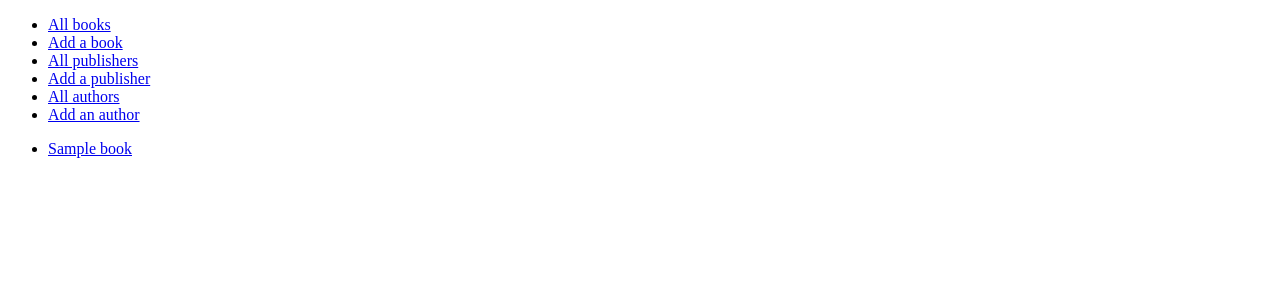
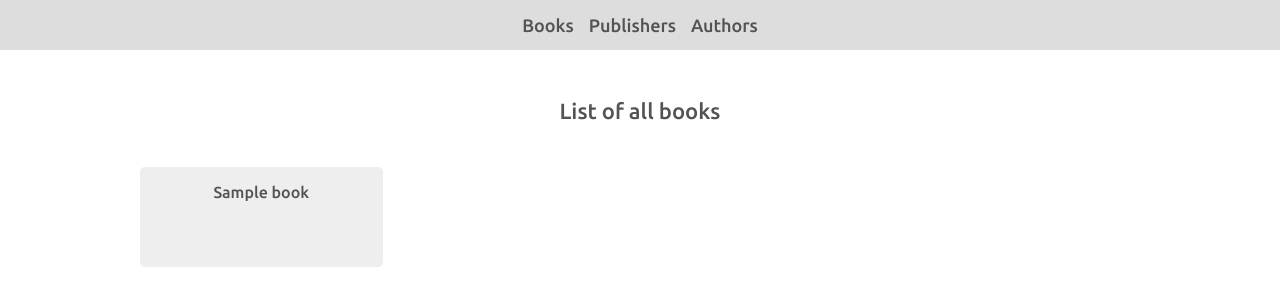
Before and after one commit to liligga/django-books, a Django app: page / in a window 1280 px wide. Shown: the top 306 px of the page. Run offline with Django 4.2, Linux system fonts and the light colour scheme; tables that the repository leaves empty hold one stand-in row (values such as "Sample post").

Commit message:
Added some stylings

```diff
--- a/bookkeeper/models.py
+++ b/bookkeeper/models.py
@@ -37,4 +37,4 @@ class Book(models.Model):
         return self.title
 
     def __repr__(self) -> str:
-        return self.name
+        return self.title
--- a/bookkeeper/views.py
+++ b/bookkeeper/views.py
@@ -106,7 +106,7 @@ def edit_publisher(request: HttpRequest, publisher_id: int):
     context = {
         'obj': obj,
         'form': form,
-        'page_title': 'Edit a publisher',
+        'page_title': 'Edit a publisher agency',
         'edit_url': 'edit_publisher'
     }
     return render(request, 'books/edit_book.html', context)
@@ -142,7 +142,7 @@ def create_author(request: HttpRequest):
             return redirect('author_detail', author_id=obj.pk)
     context = {
         'form': form,
-        'page_title': 'Create a author',
+        'page_title': 'Create an author',
         'create_url': 'create_author'
     }
     return render(request, 'books/create_book.html', context)
@@ -159,7 +159,7 @@ def edit_author(request: HttpRequest, author_id: int):
     context = {
         'obj': obj,
         'form': form,
-        'page_title': 'Edit a author',
+        'page_title': 'Edit an author',
         'edit_url': 'edit_author'
     }
     return render(request, 'books/edit_book.html', context)
--- a/core/settings.py
+++ b/core/settings.py
@@ -117,7 +117,12 @@ USE_TZ = True
 # https://docs.djangoproject.com/en/4.1/howto/static-files/
 
 STATIC_URL = 'static/'
+# Add these new lines
+STATICFILES_DIRS = (
+    BASE_DIR/'static',
+)
 
+STATIC_ROOT = BASE_DIR/'staticfiles'
 # Default primary key field type
 # https://docs.djangoproject.com/en/4.1/ref/settings/#default-auto-field
 
--- /dev/null
+++ b/static/css/styles.css
@@ -0,0 +1,123 @@
+* {
+    margin: 0;
+    padding: 0;
+    box-sizing: border-box;
+}
+
+body {
+    color: rgb(83, 83, 83);
+    font-weight: 500;
+    font-family: 'Ubuntu', sans-serif;
+}
+
+ul {
+    list-style: none;
+}
+
+a {
+    color: inherit;
+    text-decoration: none;
+}
+
+nav {
+    width: 100%;
+    height: 50px;
+    background-color: #ddd;
+    font-size: 18px;
+    display: grid;
+    place-items: center;
+}
+
+nav ul {
+    display: flex;
+    gap: 15px;
+    justify-content: center;
+    text-transform: capitalize;
+}
+
+nav ul.mainmenu>li {
+    cursor: pointer;
+    height: inherit;
+}
+
+nav ul.mainmenu>li:hover .submenu {
+    display: flex;
+    flex-direction: column;
+    position: absolute;
+    top: 35px;
+    padding: 15px;
+    background-color: #111;
+    color: #fff;
+    border-radius: 5px;
+}
+
+nav ul.submenu {
+    display: none;
+}
+
+button.form-button {
+    border: none;
+    border-radius: 3px;
+    padding: 5px 10px;
+    background-color: skyblue;
+    font-weight: 700;
+    font-family: 'Ubuntu', sans-serif;
+}
+
+.container {
+    width: clamp(400px, 90%, 1000px);
+    margin-inline: auto;
+    display: grid;
+    grid-template-columns: repeat(4, 1fr);
+    gap: 10px;
+    margin-top: 3em;
+}
+
+.center-form {
+    display: grid;
+    gap: 10px;
+    grid-column: 2/4;
+    grid-template-columns: 1fr 1fr; /* fallback for subgrid */
+    grid-template-columns: subgrid;
+}
+
+.center-form label {
+    grid-column: 1/2;
+    justify-self: end;
+}
+
+.center-form :is(input, textarea, button.form-button) {
+    grid-column: 2/3;
+    justify-self: start;
+}
+
+.title {
+    grid-column: 1/5;
+    text-align: center;
+    margin-bottom: 1.5em;
+    font-size: 22px;
+}
+
+.item-list {
+    grid-column: 1/-1;
+    display: grid;
+    gap: 10px;
+    grid-template-columns: repeat(4, 1fr);
+}
+
+.item {
+    border: none;
+    border-radius: 5px;
+    background-color: #eee  ;
+    text-align: center;
+    display: flex;
+    justify-content: center;
+    padding: 1em;
+    min-height: 100px;
+}
+
+.not-found {
+    grid-column: 1/5;
+    font-size: 22px;
+    text-align: center;
+}
--- a/templates/books/book_list.html
+++ b/templates/books/book_list.html
@@ -2,17 +2,24 @@
 
 {% block title %} {{page_title}} {% endblock title %}
 {% block content %}
-    <ul>
+    <div class="title">
+        {{page_title}}
+    </div>
+    <div class="item-list">
         {% for obj in objects %}
-            <li>
-                <a href="{% url detail_url obj.id %}">
+            <a href="{% url detail_url obj.id %}">
+                <div class="item">
                     {% if obj.title %}
                         {{obj.title}}
                     {% else %}
                         {{obj.name}}
                     {% endif %}
-                </a>
-            </li>
+                </div>
+            </a>
+        {% empty %}
+            <div class="not-found">
+                Nothing Found
+            </div>
         {% endfor %}
-    </ul>
+    </div>
 {% endblock content %}
--- a/templates/index.html
+++ b/templates/index.html
@@ -1,3 +1,4 @@
+{% load static %}
 <!DOCTYPE html>
 <html lang="en">
 <head>
@@ -5,10 +6,18 @@
     <meta http-equiv="X-UA-Compatible" content="IE=edge">
     <meta name="viewport" content="width=device-width, initial-scale=1.0">
     <title>{% block title %}{% endblock title %}</title>
+    <link rel="preconnect" href="https://fonts.googleapis.com">
+    <link rel="preconnect" href="https://fonts.gstatic.com" crossorigin>
+    <link href="https://fonts.googleapis.com/css2?family=Ubuntu:wght@500;700&display=swap" rel="stylesheet">
+
+    <!-- my styles -->
+    <link rel="stylesheet" href="{% static 'css/styles.css' %}">
 </head>
 <body>
     {% include 'navbar.html' %}
-    {% block content %}{% endblock content %}
+    <div class="container">
+        {% block content %}{% endblock content %}
+    </div>
     {% block scripts %}{% endblock scripts %}
 </body>
 </html>
--- a/templates/navbar.html
+++ b/templates/navbar.html
@@ -1,10 +1,31 @@
 <nav>
-    <ul>
-        <li><a href="{% url 'book_list' %}">All books</a></li>
+    <ul class="mainmenu">
+        <!-- <li><a href="{% url 'book_list' %}">All books</a></li>
         <li><a href="{% url 'create_book' %}">Add a book</a></li>
         <li><a href="{% url 'publisher_list' %}">All publishers</a></li>
         <li><a href="{% url 'create_publisher' %}">Add a publisher</a></li>
         <li><a href="{% url 'author_list' %}">All authors</a></li>
-        <li><a href="{% url 'create_author' %}">Add an author</a></li>
+        <li><a href="{% url 'create_author' %}">Add an author</a></li> -->
+        <li>
+            <a>Books</a>
+            <ul class="submenu">
+                <li><a href="{% url 'book_list' %}">All</a></li>
+                <li><a href="{% url 'create_book' %}">Create</a></li>
+            </ul>
+        </li>
+        <li>
+            <a>Publishers</a>
+            <ul class="submenu">
+                <li><a href="{% url 'publisher_list' %}">All</a></li>
+                <li><a href="{% url 'create_publisher' %}">Create</a></li>
+            </ul>
+        </li>
+        <li>
+            <a>Authors</a>
+            <ul class="submenu">
+                <li><a href="{% url 'author_list' %}">All</a></li>
+                <li><a href="{% url 'create_author' %}">Create</a></li>
+            </ul>
+        </li>
     </ul>
 </nav>
```
Also changed, not shown: templates/books/book_detail.html (+7 -5 lines), templates/books/create_book.html (+6 -3 lines), templates/books/edit_book.html (+11 -8 lines).
